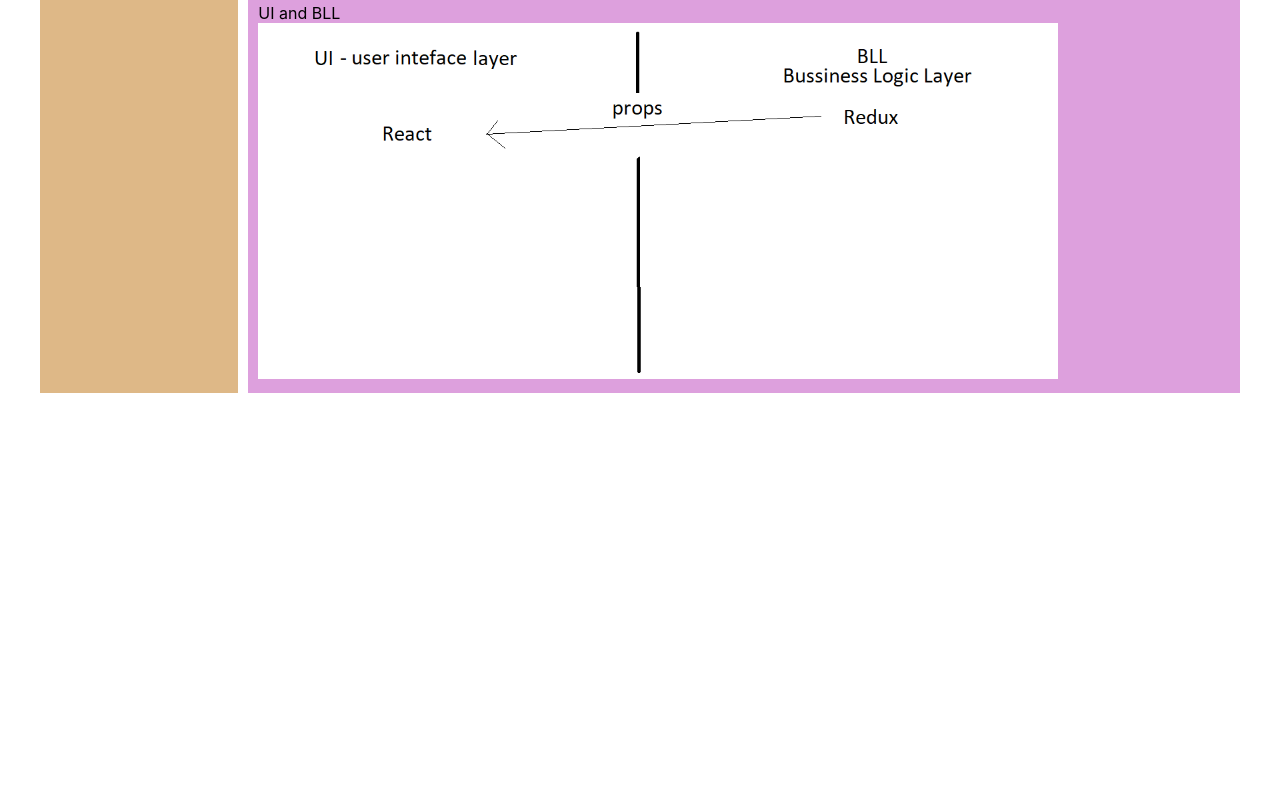
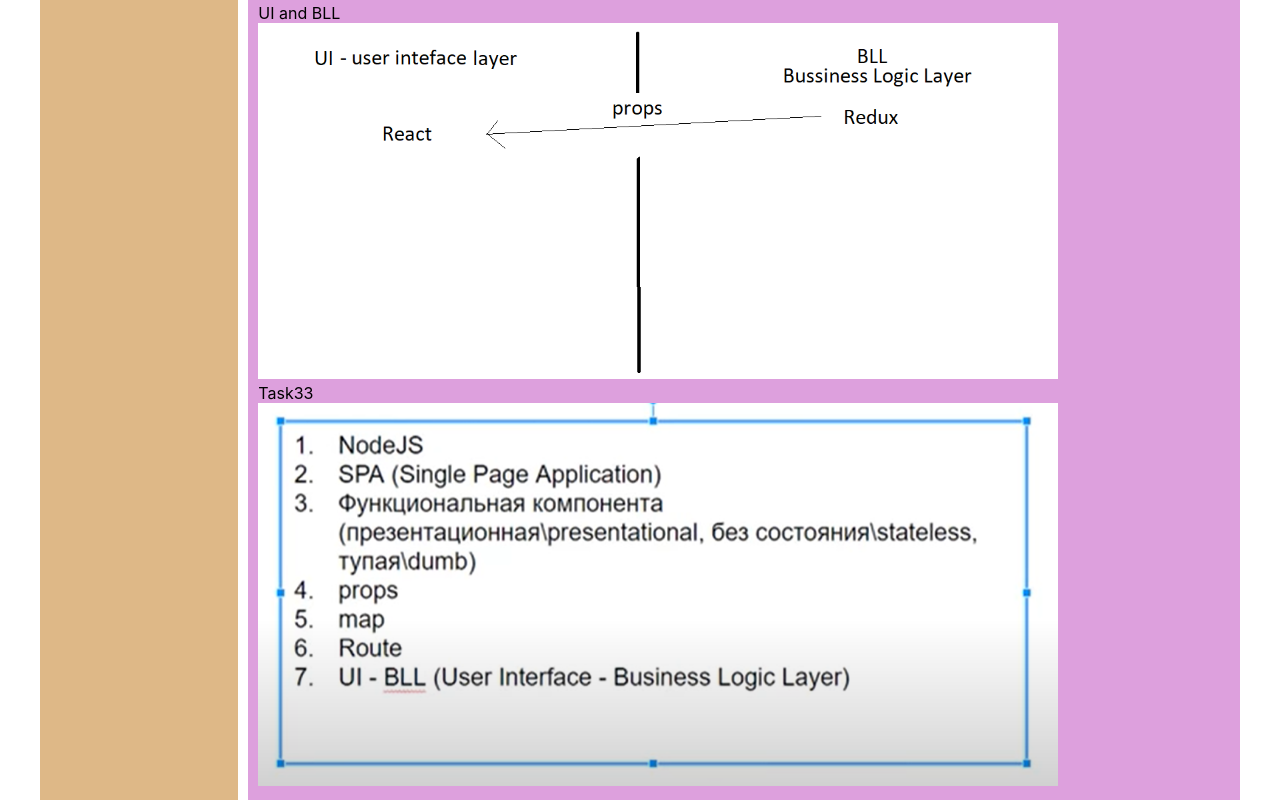
Before and after one commit to Chingiz-dev/socialnet, a React (Create React App) app: page /documentation in a window 1280 px wide. Shown: the part 446-1246 px from the top of the page. Before the commit the page ends 839 px from the top, so only its background shows below. Built offline with nearby package versions, Linux system fonts and the light colour scheme.

Commit message:
documentation updated

```diff
--- a/public/index.html
+++ b/public/index.html
@@ -24,7 +24,7 @@
       work correctly both with client-side routing and a non-root public URL.
       Learn how to configure a non-root public URL by running `npm run build`.
     -->
-    <title>React App</title>
+    <title>Social Network</title>
   </head>
   <body>
     <noscript>You need to enable JavaScript to run this app.</noscript>
--- a/src/components/Documentation/Documentation.js
+++ b/src/components/Documentation/Documentation.js
@@ -2,6 +2,7 @@
 import st from "./Documentation.module.css";
 import BlockSchema from "../../images/BlockSchema.bmp";
 import UIandBLL from "../../images/UIandBLL.bmp";
+import Task33 from "../../images/Task33.png";
 const Documentation = () => {
   return (
     <div>
@@ -17,7 +18,12 @@
           <img className={st.block} src={UIandBLL} alt="UI and BLL" />
         </div>
       </div>
-      <div></div>
+      <div>
+        Task33
+        <div>
+          <img class={st.block} src={Task33} alt="task #33" />
+        </div>
+      </div>
     </div>
   );
 };
--- a/src/redux/reduxState.js
+++ b/src/redux/reduxState.js
@@ -46,12 +46,14 @@
   let newPostId = reduxState.profilePage.postData.length;
   let post = { id: newPostId, text: newPost, likes: 0 };
   reduxState.profilePage.postData.push(post);
+  console.log(post);
 };
 
 export let addMessage = (newMessage) => {
   let newMessageId = reduxState.messagesPage.messagesData.length;
   let message = { id: newMessageId, message: newMessage };
   reduxState.messagesPage.messagesData.push(message);
+  console.log(message);
 };
 
 export default reduxState;
```
Also changed, not shown: src/images/task33.png (added).
